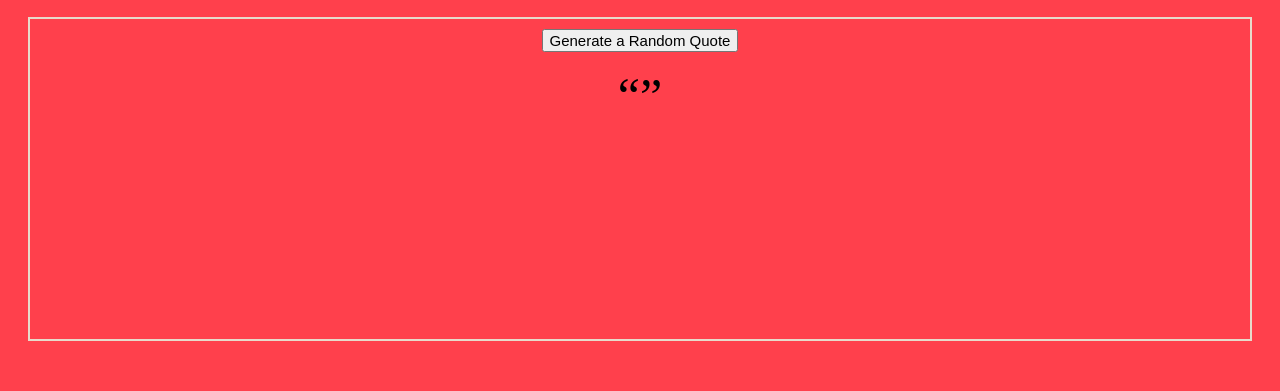
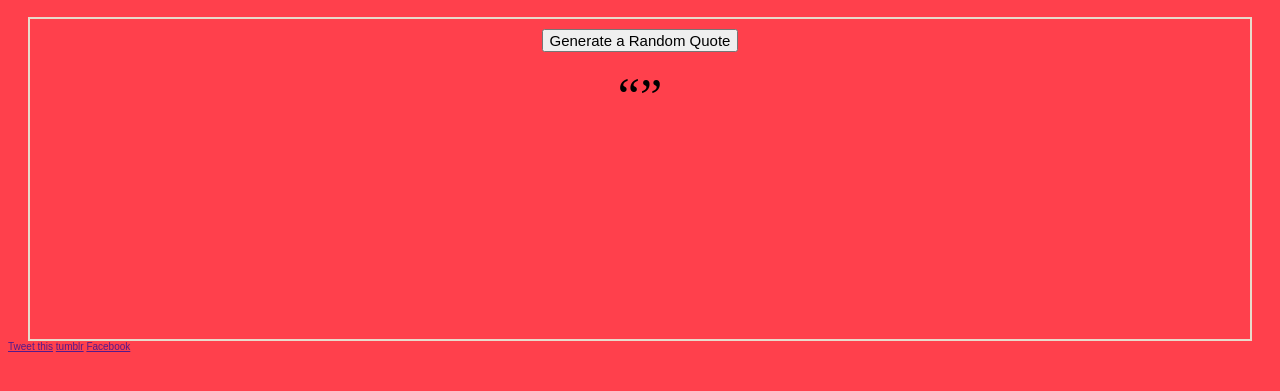
Before and after one commit to csafroman/Javascript-Basic-Projects, a plain HTML site: page Random Quote Generator/random-quote-generator.html in a window 1280 px wide. Shown: the part 57-448 px from the top of the page. Drawn offline with Linux system fonts and the light colour scheme; a web font is replaced by a local one.

Commit message:
added the html for the social media sharing links

```diff
--- a/Random Quote Generator/random-quote-generator.html
+++ b/Random Quote Generator/random-quote-generator.html
@@ -29,6 +29,18 @@
 			<p id="character"></p>
 		</div>
 	</div>
+	<!-- this div contains the social media buttons to share the quotes -->
+	<div class="social-media">
+		<span>
+			<a id="tweet" href="">Tweet this</a>
+		</span>
+		<span>
+			<a id="tumblr" href="">tumblr</a>
+		</span>
+		<span>
+			<a id="facebook" href="">Facebook</a>
+		</span>
+	</div>
 	<!-- script tag containing the link of the javascript file for the page -->
 	<script type="text/javascript" src="random-quote-generator.js">
 	</script>
```
